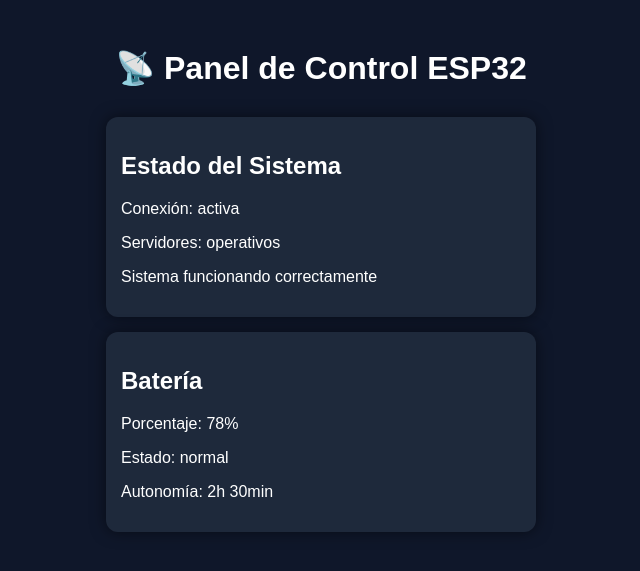
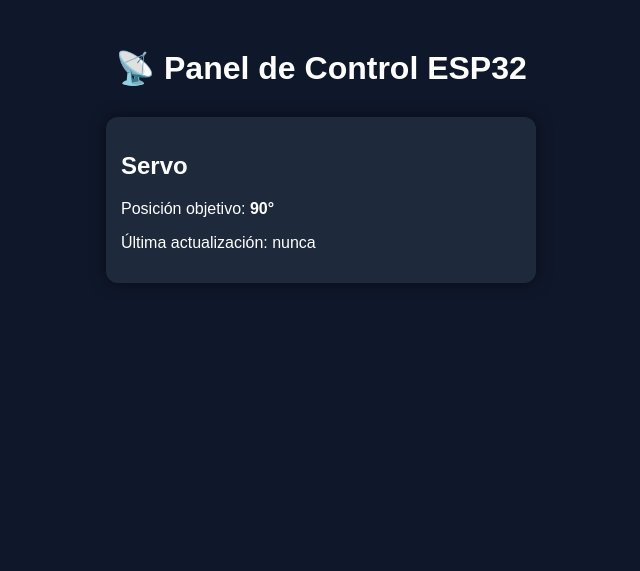
Before and after one commit to Gustavovc-12/Repositorio-Personal, a Flask app: page / in a window 1280 px wide. Shown: the top 571 px of the page, without its empty margins (319-959 px from the left). Run offline with Flask 3, Linux system fonts and the light colour scheme.

Commit message:
Actualizacion servidor para control de servomotor reomoto

```diff
--- a/app.py
+++ b/app.py
@@ -1,80 +1,38 @@
-from flask import Flask, jsonify, request, render_template
+from flask import Flask, request, jsonify, render_template
 
 app = Flask(__name__)
 
-# -------------------------------
-# PÁGINA WEB PRINCIPAL
-# -------------------------------
+# ====== ESTADO GLOBAL ======
+servo_state = {
+    "pos": 90,
+    "last_update": "nunca"
+}
+
+# ====== WEB ======
 @app.route("/")
-def home():
+def index():
     return render_template("index.html")
 
+# ====== APP → SERVIDOR ======
+@app.route("/servo", methods=["POST"])
+def set_servo():
+    data = request.json
+    if not data or "pos" not in data:
+        return jsonify({"error": "missing pos"}), 400
 
-# -------------------------------
-# RUTA DE PRUEBA (PING)
-# -------------------------------
-@app.route("/ping", methods=["GET"])
-def ping():
+    servo_state["pos"] = int(data["pos"])
+    servo_state["last_update"] = "app"
+
     return jsonify({
-        "status": "ok",
-        "message": "Conexión App-Web-ESP32 activa"
+        "ok": True,
+        "pos": servo_state["pos"]
     })
 
+# ====== ESP32 / WEB → LEER ESTADO ======
+@app.route("/servo/state", methods=["GET"])
+def get_servo():
+    return jsonify(servo_state)
 
-# -------------------------------
-# ESTADO GENERAL DEL SISTEMA
-# -------------------------------
-@app.route("/status", methods=["GET"])
-def status():
-    return jsonify({
-        "conexion": "activa",
-        "servidores": "operativos",
-        "recomendacion": "Sistema funcionando correctamente"
-    })
-
-
-# -------------------------------
-# CONTROL DE SERVOMOTORES
-# -------------------------------
-@app.route("/servo", methods=["POST"])
-def control_servo():
-    data = request.json
-
-    return jsonify({
-        "resultado": "comando recibido",
-        "servo": data.get("servo"),
-        "velocidad": data.get("velocidad"),
-        "tiempo": data.get("tiempo"),
-        "modo": data.get("modo")
-    })
-
-
-# -------------------------------
-# DATOS DE BATERÍA
-# -------------------------------
-@app.route("/battery", methods=["GET"])
-def battery():
-    return jsonify({
-        "porcentaje": 78,
-        "estado": "normal",
-        "autonomia_estimada": "2h 30min",
-        "eficiencia": "alta"
-    })
-
-
-# -------------------------------
-# DATOS PARA GRÁFICOS
-# -------------------------------
-@app.route("/graphs", methods=["GET"])
-def graphs():
-    return jsonify({
-        "bateria": [100, 95, 90, 85, 80, 78],
-        "tiempo": [0, 10, 20, 30, 40, 50]
-    })
-
-
-# -------------------------------
-# ARRANQUE DEL SERVIDOR
-# -------------------------------
+# ====== RENDER ======
 if __name__ == "__main__":
-    app.run(host="0.0.0.0", port=5000)
+    app.run(host="0.0.0.0", port=10000)
--- a/static/app.js
+++ b/static/app.js
@@ -1,26 +1,17 @@
 async function cargarEstado() {
-    const res = await fetch("/status");
-    const data = await res.json();
+    try {
+        const res = await fetch("/servo/state");
+        const data = await res.json();
 
-    document.getElementById("status").innerHTML = `
-        <h2>Estado del Sistema</h2>
-        <p>Conexión: ${data.conexion}</p>
-        <p>Servidores: ${data.servidores}</p>
-        <p>${data.recomendacion}</p>
-    `;
+        document.getElementById("servo").innerHTML = `
+            <h2>Servo</h2>
+            <p>Posición objetivo: <b>${data.pos}°</b></p>
+            <p>Última actualización: ${data.last_update}</p>
+        `;
+    } catch (e) {
+        document.getElementById("servo").innerText = "Error de conexión";
+    }
 }
 
-async function cargarBateria() {
-    const res = await fetch("/battery");
-    const data = await res.json();
-
-    document.getElementById("battery").innerHTML = `
-        <h2>Batería</h2>
-        <p>Porcentaje: ${data.porcentaje}%</p>
-        <p>Estado: ${data.estado}</p>
-        <p>Autonomía: ${data.autonomia_estimada}</p>
-    `;
-}
-
+setInterval(cargarEstado, 500);
 cargarEstado();
-cargarBateria();
--- a/templates/index.html
+++ b/templates/index.html
@@ -9,13 +9,8 @@
 
 <h1>📡 Panel de Control ESP32</h1>
 
-<div class="card" id="status">
-    <h2>Estado del Sistema</h2>
-    <p>Cargando...</p>
-</div>
-
-<div class="card" id="battery">
-    <h2>Batería</h2>
+<div class="card" id="servo">
+    <h2>Servo</h2>
     <p>Cargando...</p>
 </div>
 
```
